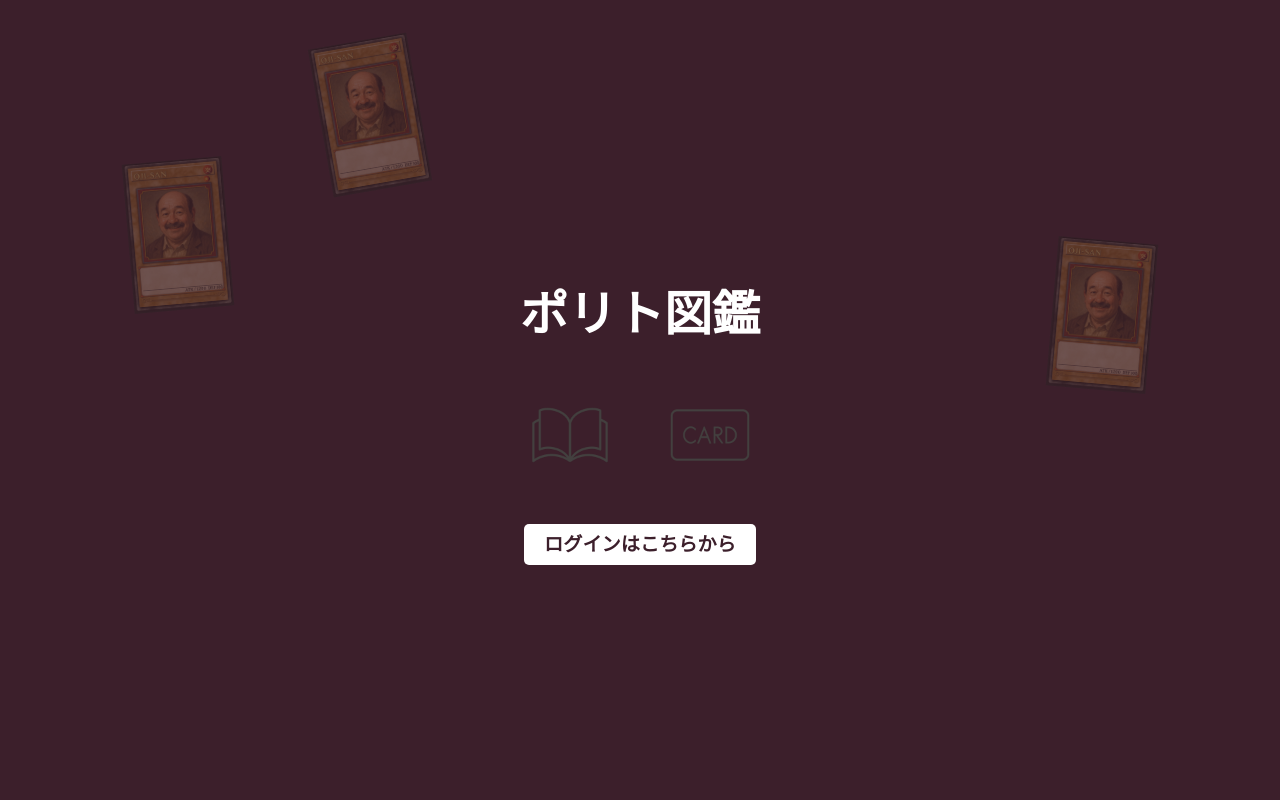
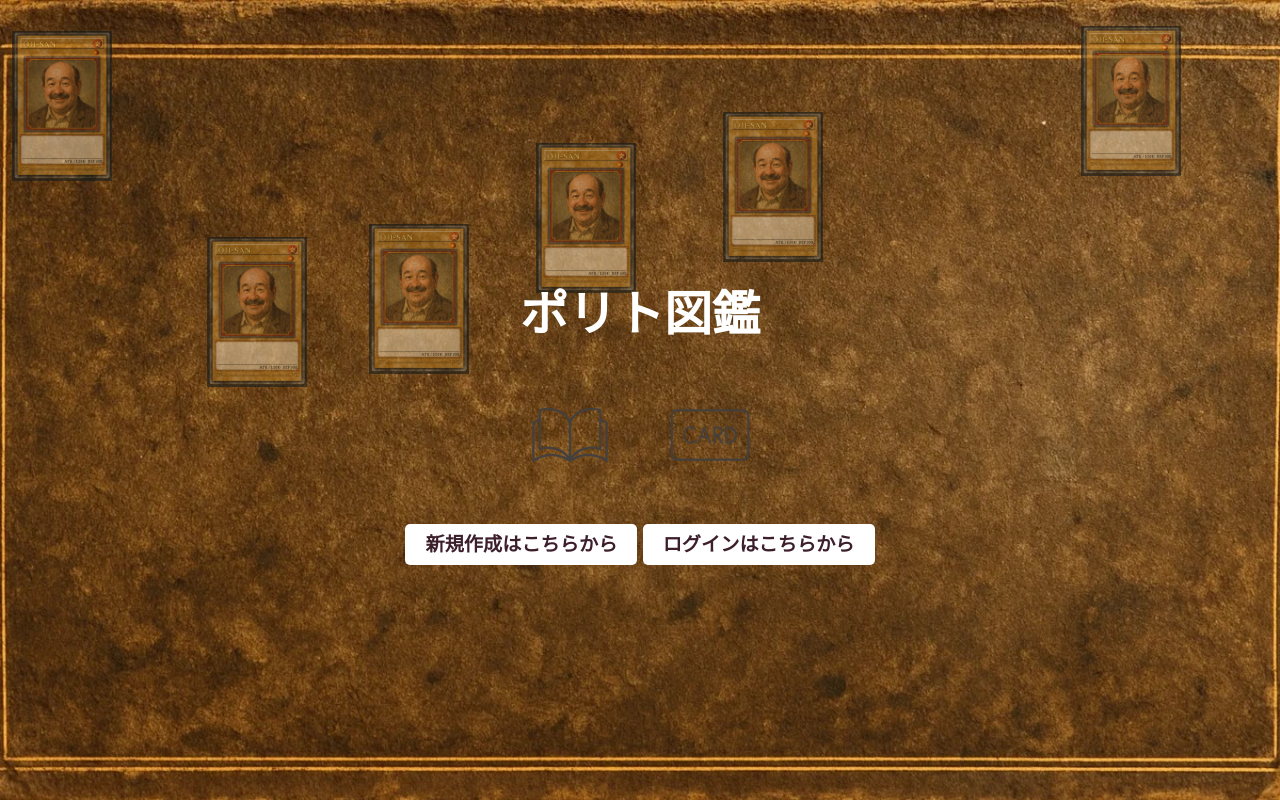
Before and after one commit to SotaAraki/PolitZukan, a plain HTML site: page PZHome.html in a window 1280 px wide. Drawn offline with Linux system fonts and the light colour scheme.

Commit message:
[add]ホーム画面更新処理
新規作成ボタンの追加
背景の写真のアニメーションを追加
背景を画像に更新

```diff
--- a/PZHome.html
+++ b/PZHome.html
@@ -9,10 +9,14 @@
 <body>
   <!-- 背景カード画像を複数散らす -->
   <div class="background-cards">
-    <img src="image/ojisan.webp" class="bg-card card-left" alt="カード画像1">
-    <img src="image/ojisan.webp" class="bg-card card-right" alt="カード画像2">
-    <img src="image/ojisan.webp" class="bg-card card-top-left" alt="カード画像3">
-  </div>
+    <img src="image/ojisan.webp" class="bg-card" alt="カード1">
+    <img src="image/ojisan.webp" class="bg-card" alt="カード2">
+    <img src="image/ojisan.webp" class="bg-card" alt="カード3">
+    <img src="image/ojisan.webp" class="bg-card" alt="カード4">
+    <img src="image/ojisan.webp" class="bg-card" alt="カード5">
+    <img src="image/ojisan.webp" class="bg-card" alt="カード6">
+　</div>
+
 
   <!-- 中央コンテンツ -->
   <div class="container">
@@ -30,9 +34,12 @@
     </div>
 
     <div class="login-link">
+      <!-- 新規作成画面に遷移 -->
+      <a href="PZCreateAccount.html">新規作成はこちらから</a>
       <!-- ログイン画面に遷移 -->
-      <a href="">ログインはこちらから</a>
+      <a href="PZlogin.html">ログインはこちらから</a>
     </div>
   </div>
+  <script src="scripts/PZHome.js"></script>
 </body>
 </html>
--- /dev/null
+++ b/scripts/PZHome.js
@@ -0,0 +1,40 @@
+document.addEventListener("DOMContentLoaded", () => {
+  const cards = document.querySelectorAll('.bg-card');
+
+  cards.forEach((card) => {
+    // 初期位置を設定
+    const startX = Math.random() * (window.innerWidth - 120);
+    const startY = Math.random() * (window.innerHeight - 120);
+    card.style.left = `${startX}px`;
+    card.style.top = `${startY}px`;
+
+    // 保存用
+    let originX = startX;
+    let originY = startY;
+
+    // 現在位置
+    let x = startX;
+    let y = startY;
+
+    // ランダムな速度・方向
+    let dx = (Math.random() - 0.5) * 0.4;
+    let dy = (Math.random() - 0.5) * 0.4;
+
+    function animate() {
+      // 新しい位置
+      x += dx;
+      y += dy;
+
+      // ±20px以内かチェック（超えたら逆方向）
+      if (Math.abs(x - originX) > 20) dx *= -1;
+      if (Math.abs(y - originY) > 20) dy *= -1;
+
+      card.style.left = `${x}px`;
+      card.style.top = `${y}px`;
+
+      requestAnimationFrame(animate);
+    }
+
+    animate();
+  });
+});
--- a/styles/PZHome.css
+++ b/styles/PZHome.css
@@ -1,6 +1,21 @@
-/* 全体の背景や中央配置の設定 */
+/* === 背景・全体設定 === */
+/* body {
+  background-color: #381819;
+  margin: 0;
+  font-family: 'Helvetica', sans-serif;
+  color: white;
+  display: flex;
+  justify-content: center;
+  align-items: center;
+  min-height: 100vh;
+  overflow: hidden;
+  position: relative;
+  text-align: center;
+} */
+
 body {
-  background-color: #3c1f2b;
+  background: url("../image/background.jpg") no-repeat center center fixed;
+  background-size: cover;
   margin: 0;
   font-family: 'Helvetica', sans-serif;
   color: white;
@@ -13,62 +28,53 @@ body {
   text-align: center;
 }
 
-/* 背景カードの親要素 */
+/* === 金色の外枠線 === */
+/* body::before {
+  content: "";
+  position: absolute;
+  top: 20px;
+  left: 20px;
+  right: 20px;
+  bottom: 20px;
+  border: 4px solid #FFD700;
+  border-radius: 20px;
+  z-index: 2;
+  pointer-events: none;
+} */
+
+/* === 背景カードエリア === */
 .background-cards {
   position: absolute;
-  top: 0;
-  left: 0;
   width: 100%;
   height: 100%;
-  pointer-events: none; /* 背景のクリックを無効化 */
+  pointer-events: none; /* 背景はクリック無効 */
   z-index: 0;
 }
 
-/* 背景に使う個別のカード画像 */
+/* === 背景カードの基本スタイル === */
 .bg-card {
   position: absolute;
-  width: 100px;
+  width: 100px; /* 元のサイズに戻す */
   height: auto;
-  opacity: 0.3;
-  transform: rotate(-5deg);
+  opacity: 0.65; /* 少し濃くする */
   z-index: 0;
+  transition: transform 0.1s linear;
 }
 
-/* 左側のカード位置 */
-.card-left {
-  top: 20%;
-  left: 10%;
-}
-
-/* 右側のカード位置 */
-.card-right {
-  top: 30%;
-  right: 10%;
-  transform: rotate(5deg);
-}
-
-/* 左上寄りのカード位置 */
-.card-top-left {
-  top: 5%;
-  left: 25%;
-  transform: rotate(-10deg);
-}
-
-/* 中央のコンテンツブロック */
+/* === 中央コンテンツ === */
 .container {
   position: relative;
-  z-index: 1;
+  z-index: 3;
   padding: 60px 20px;
   max-width: 600px;
 }
 
-/* タイトルのデザイン */
 .title {
   font-size: 3em;
   margin-bottom: 40px;
 }
 
-/* アイコン2つを横並びに */
+/* === アイコンエリア === */
 .icon-section {
   display: flex;
   justify-content: center;
@@ -76,7 +82,6 @@ body {
   margin-top: 20px;
 }
 
-/* アイコン画像の見た目とホバー効果 */
 .icon-image {
   width: 100px;
   height: auto;
@@ -87,7 +92,7 @@ body {
   transform: scale(1.1);
 }
 
-/* ログインリンクのスタイル */
+/* === ログインリンク === */
 .login-link {
   margin-top: 40px;
   font-size: 1.2em;
@@ -103,6 +108,6 @@ body {
 }
 
 .login-link a:hover {
-  background-color: #d6b16a;
-  color: #fff;
+  background-color: #FFD700;
+  color: #381819;
 }
```
Also changed, not shown: image/background.jpg (added).
